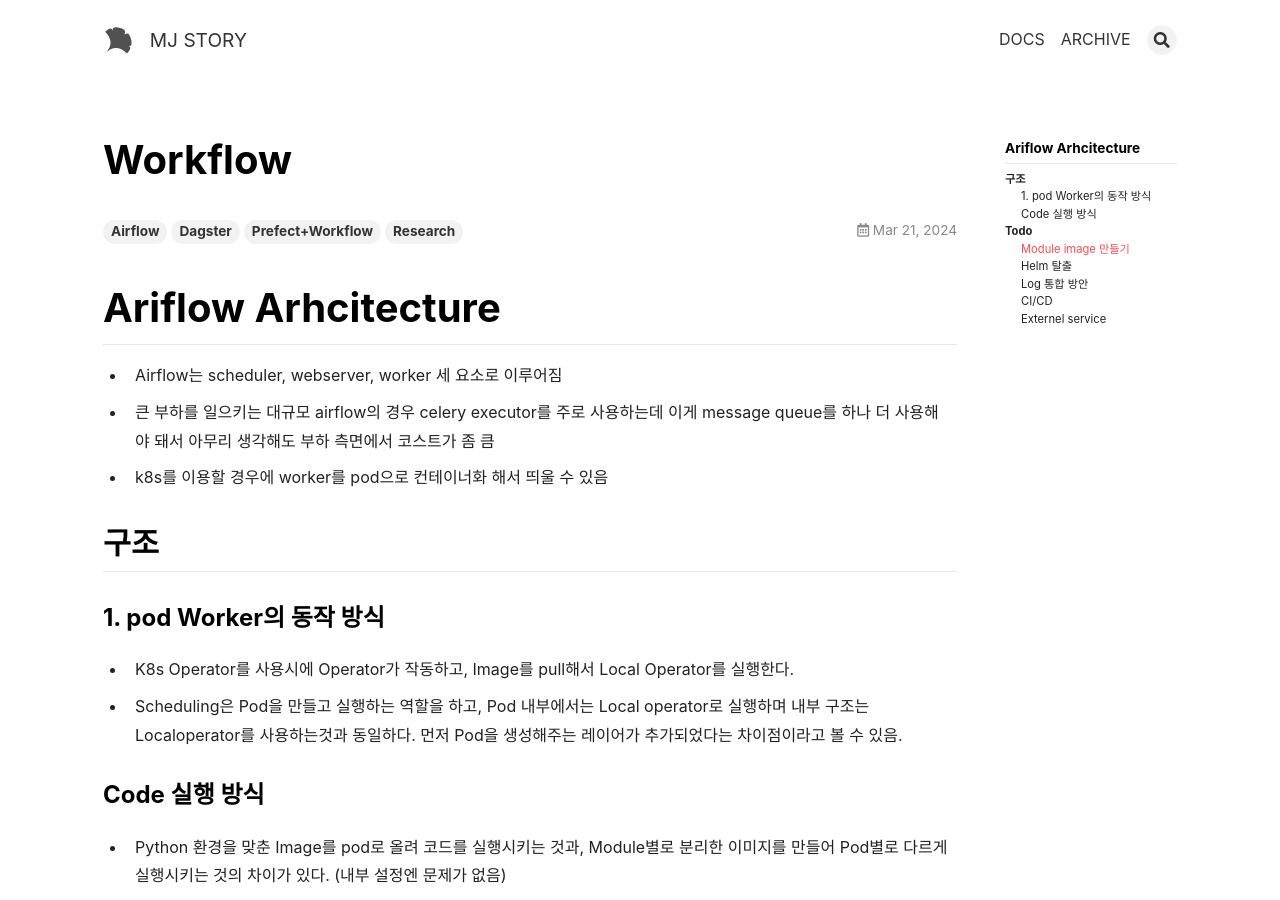
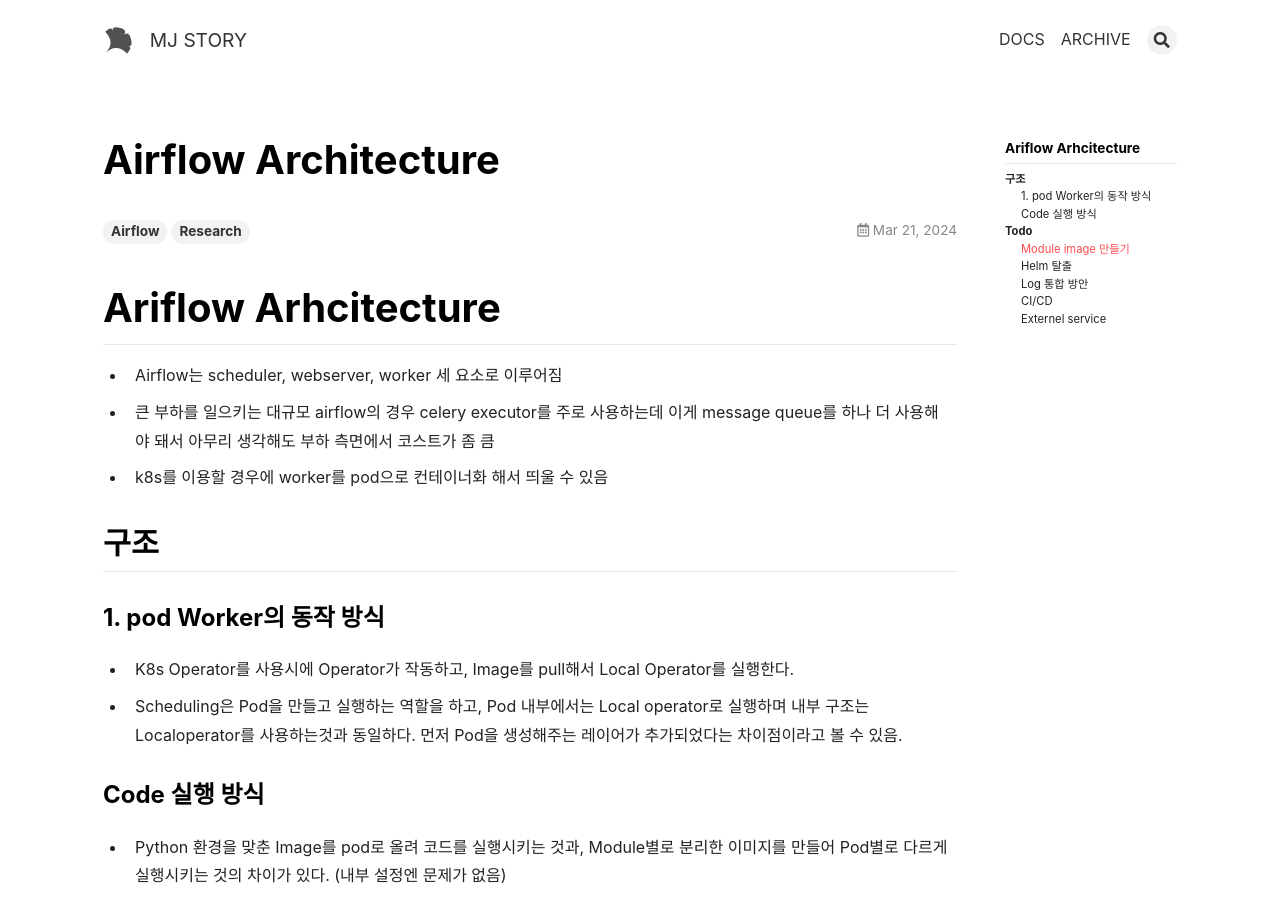
Before and after one commit to cloudnine-mj/cloudnine-mj.github.io, a Jekyll site: the page built from _posts/2024-03-21-Airflow Architecture.md, in a window 1280 px wide and 900 px high. Built offline with Jekyll 4.4.1, drawn with Linux system fonts in a browser that asks for light colours; nearby versions of some CDN libraries.

Commit message:
airflow architecture2

```diff
--- a/_posts/2024-03-21-Airflow Architecture.md
+++ b/_posts/2024-03-21-Airflow Architecture.md
@@ -1,8 +1,8 @@
 ---
 key: jekyll-text-theme
-title: 'Workflow'
-excerpt: 'Airflow, Dagster, Prefect + Workflow Task 😎'
-tags: [Airflow, Dagster, Prefect+Workflow, Research]
+title: 'Airflow Architecture'
+excerpt: 'Airflow 😎'
+tags: [Airflow, Research]
 ---
 
 # Ariflow Arhcitecture
```
